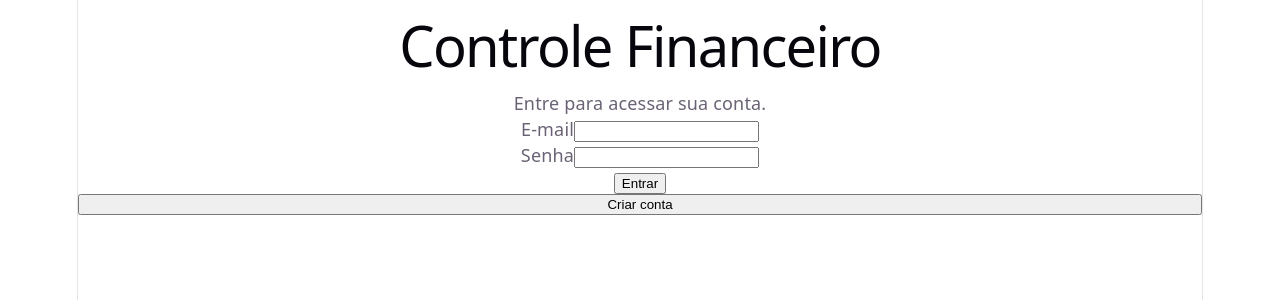
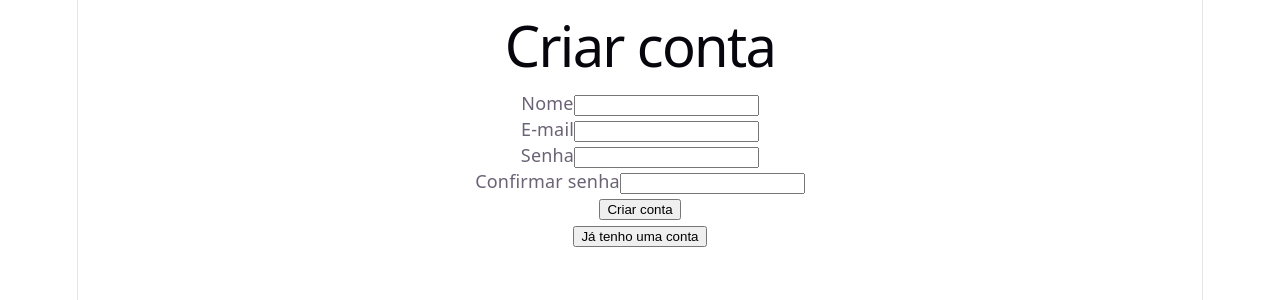
Before and after one commit to brayanfv/test-harmonika-games, a React (Vite) app in the folder frontend/: page /register in a window 1280 px wide. Shown: the top 300 px of the page. Built offline with nearby package versions, Linux system fonts and the light colour scheme; no server answers.

Commit message:
feat: structure frontend authentication

```diff
--- a/frontend/package.json
+++ b/frontend/package.json
@@ -12,7 +12,8 @@
   "dependencies": {
     "axios": "^1.20.0",
     "react": "^19.2.8",
-    "react-dom": "^19.2.8"
+    "react-dom": "^19.2.8",
+    "react-router-dom": "^7.18.3"
   },
   "devDependencies": {
     "@types/node": "^24.13.3",
--- a/frontend/src/App.tsx
+++ b/frontend/src/App.tsx
@@ -1,53 +1,21 @@
-import { useState } from 'react';
-import { useAuth } from './auth/AuthContext';
+import { Navigate, Route, Routes } from 'react-router-dom';
+import { ProtectedRoute } from './auth/ProtectedRoute';
 import { LoginPage } from './pages/LoginPage';
 import { RegisterPage } from './pages/RegisterPage';
+import { DashboardPage } from './pages/DashboardPage';
 
 function App() {
-  const { user, loading, logout } = useAuth();
-  const [showRegister, setShowRegister] = useState(false);
+  return (
+    <Routes>
+      <Route path="/login" element={<LoginPage />} />
+      <Route path="/register" element={<RegisterPage />} />
 
-  if (loading) {
-    return <p>Carregando...</p>;
-  }
+      <Route element={<ProtectedRoute />}>
+        <Route path="/" element={<DashboardPage />} />
+      </Route>
 
-  if (!user) {
-    if (showRegister) {
-      return (
-        <RegisterPage
-          onShowLogin={() => setShowRegister(false)}
-        />
-      );
-    }
-
-    return (
-      <>
-        <LoginPage />
-
-        <button
-          type="button"
-          onClick={() => setShowRegister(true)}
-        >
-          Criar conta
-        </button>
-      </>
-    );
-  }
-
-  return (
-    <main>
-      <h1>Controle Financeiro</h1>
-
-      <p>
-        Olá, {user.name}.
-      </p>
-
-      <p>Você está autenticado.</p>
-
-      <button type="button" onClick={logout}>
-        Sair
-      </button>
-    </main>
+      <Route path="*" element={<Navigate to="/" replace />} />
+    </Routes>
   );
 }
 
--- a/frontend/src/api/client.ts
+++ b/frontend/src/api/client.ts
@@ -1,7 +1,7 @@
 import axios from 'axios';
 
 const api = axios.create({
-  baseURL: 'http://localhost:8000',
+  baseURL: import.meta.env.VITE_API_URL,
   withCredentials: true,
   withXSRFToken: true,
   headers: {
--- /dev/null
+++ b/frontend/src/auth/ProtectedRoute.tsx
@@ -0,0 +1,16 @@
+import { Navigate, Outlet } from 'react-router-dom';
+import { useAuth } from './AuthContext';
+
+export function ProtectedRoute() {
+  const { user, loading } = useAuth();
+
+  if (loading) {
+    return <p>Carregando...</p>;
+  }
+
+  if (!user) {
+    return <Navigate to="/login" replace />;
+  }
+
+  return <Outlet />;
+}
--- a/frontend/src/main.tsx
+++ b/frontend/src/main.tsx
@@ -1,13 +1,16 @@
 import { StrictMode } from 'react';
 import { createRoot } from 'react-dom/client';
+import { BrowserRouter } from 'react-router-dom';
 import './index.css';
 import App from './App';
 import { AuthProvider } from './auth/AuthContext';
 
 createRoot(document.getElementById('root')!).render(
   <StrictMode>
-    <AuthProvider>
-      <App />
-    </AuthProvider>
+    <BrowserRouter>
+      <AuthProvider>
+        <App />
+      </AuthProvider>
+    </BrowserRouter>
   </StrictMode>,
 );
--- /dev/null
+++ b/frontend/src/pages/DashboardPage.tsx
@@ -0,0 +1,19 @@
+import { useAuth } from '../auth/AuthContext';
+
+export function DashboardPage() {
+  const { user, logout } = useAuth();
+
+  return (
+    <main>
+      <h1>Controle Financeiro</h1>
+
+      <p>Olá, {user?.name}.</p>
+
+      <p>Você está autenticado.</p>
+
+      <button type="button" onClick={logout}>
+        Sair
+      </button>
+    </main>
+  );
+}
--- a/frontend/src/pages/RegisterPage.tsx
+++ b/frontend/src/pages/RegisterPage.tsx
@@ -1,11 +1,8 @@
 import { type FormEvent, useState } from 'react';
+import { useNavigate } from 'react-router-dom';
 import { useAuth } from '../auth/AuthContext';
 
-type RegisterPageProps = {
-  onShowLogin: () => void;
-};
-
-export function RegisterPage({ onShowLogin }: RegisterPageProps) {
+export function RegisterPage() {
   const { register } = useAuth();
 
   const [name, setName] = useState('');
@@ -14,6 +11,7 @@ export function RegisterPage({ onShowLogin }: RegisterPageProps) {
   const [passwordConfirmation, setPasswordConfirmation] = useState('');
   const [error, setError] = useState('');
   const [submitting, setSubmitting] = useState(false);
+  const navigate = useNavigate();
 
   async function handleSubmit(event: FormEvent<HTMLFormElement>) {
     event.preventDefault();
@@ -92,7 +90,7 @@ export function RegisterPage({ onShowLogin }: RegisterPageProps) {
         </button>
       </form>
 
-      <button type="button" onClick={onShowLogin}>
+      <button type="button" onClick={() => navigate('/login')}>
         Já tenho uma conta
       </button>
     </main>
```
Also changed, not shown: 2 other files (tests, documents, lock files or other folders).
